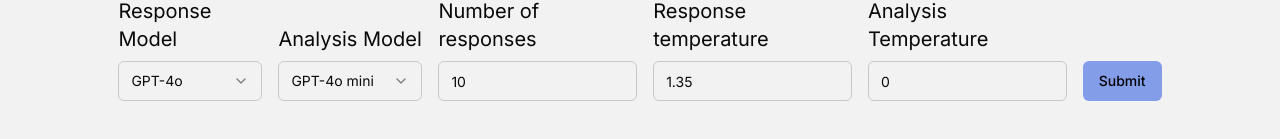
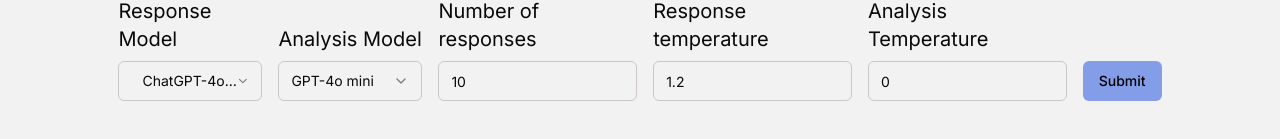
Before and after one commit to mkaufmann84/ai-self-eval, a Next.js app: page /ai-self-eval/ in a window 1280 px wide. Shown: the part 369-508 px from the top of the page. Built offline with nearby package versions, Linux system fonts and the light colour scheme.

Commit message:
Update InputForm to include 'chatgpt-4o-latest' model and adjust default response model and temperature settings

```diff
--- a/src/app/_ai/Main.tsx
+++ b/src/app/_ai/Main.tsx
@@ -345,6 +345,7 @@
 };
 const Response = React.memo(R);
 const models = z.enum([
+  "chatgpt-4o-latest",
   "gpt-4o",
   "gpt-4o-mini",
   "gpt-4-turbo",
@@ -375,9 +376,9 @@
     defaultValues: {
       prompt: "",
       num_responses: 10,
-      response_model: "gpt-4o",
+      response_model: "chatgpt-4o-latest",
       analysis_model: "gpt-4o-mini",
-      response_temperature: 1.35,
+      response_temperature: 1.2,
       analysis_temperature: 0.0,
     },
   });
@@ -427,6 +428,9 @@
                     </SelectTrigger>
                   </FormControl>
                   <SelectContent>
+                    <SelectItem value="chatgpt-4o-latest">
+                      ChatGPT-4o latest
+                    </SelectItem>
                     <SelectItem value="gpt-4o">GPT-4o</SelectItem>
                     <SelectItem value="gpt-4o-mini">GPT-4o mini</SelectItem>
                     <SelectItem value="gpt-4-turbo">GPT-4 turbo</SelectItem>
@@ -454,6 +458,9 @@
                     </SelectTrigger>
                   </FormControl>
                   <SelectContent>
+                    <SelectItem value="chatgpt-4o-latest">
+                      ChatGPT-4o latest
+                    </SelectItem>
                     <SelectItem value="gpt-4o">GPT-4o</SelectItem>
                     <SelectItem value="gpt-4o-mini">GPT-4o mini</SelectItem>
                     <SelectItem value="gpt-4-turbo">GPT-4 turbo</SelectItem>
```
